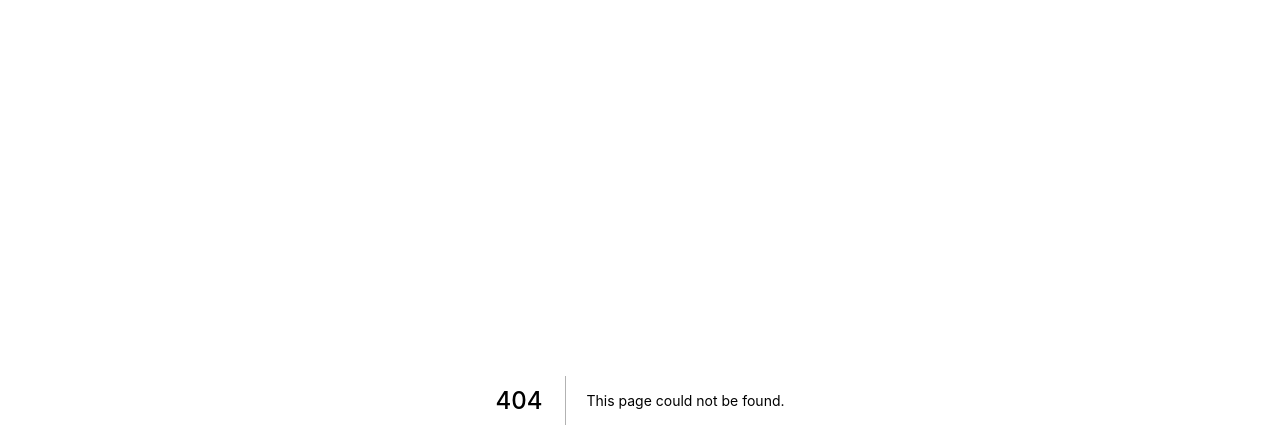
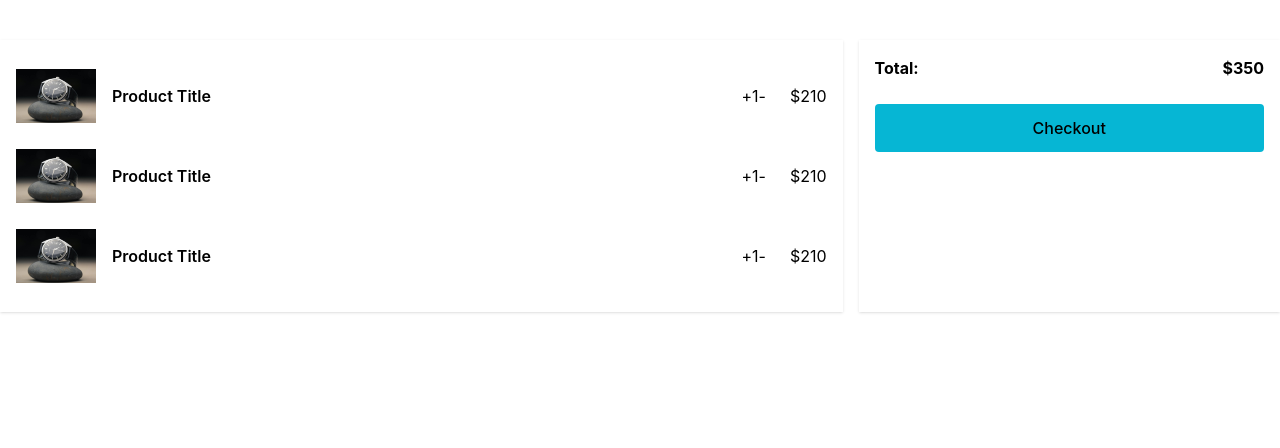
Before and after one commit to mostafizur99/benny-shop, a Next.js app: page /cart in a window 1280 px wide. Before the commit this address had no page. Shown: the top 448 px of the page. Built offline with nearby package versions, Linux system fonts and the light colour scheme.

Commit message:
fear:cart page added

```diff
--- /dev/null
+++ b/pages/cart.js
@@ -0,0 +1,56 @@
+import Head from 'next/head'
+import Image from 'next/image'
+import Link from 'next/link'
+import React from 'react'
+
+const Cart = () => {
+    return (
+        <>
+            <Head>
+                <title>Cart Page</title>
+            </Head>
+            <section className='py-10'>
+                <div className='container mx-auto'>
+                    <div className='flex space-x-4'>
+                        <div className='w-4/6  shadow p-4'>
+                            {
+                                [1, 2, 3].map((item, index) => (
+                                    <div key={index} className='flex items-center justify-between'>
+                                        <Link href={'#'}>
+                                            <a className='flex items-center group overflow-hidden'>
+                                                <div className='relative w-20 h-20'>
+                                                    <Image
+                                                        src="/img/products/product1.jpg"
+                                                        alt='product-image'
+                                                        className=""
+                                                        layout="fill"
+                                                        objectFit="contain"
+                                                    />
+                                                </div>
+                                                <h4 className='ml-4 text-md font-semibold  group-hover:text-cyan-400 transition'>Product Title</h4>
+                                            </a>
+                                        </Link>
+                                        <div className='flex items-center'>
+                                            <div className='flex mr-6'>
+                                                <button>+</button>
+                                                <p>1</p>
+                                                <button>-</button>
+                                            </div>
+                                            <p>$210</p>
+                                        </div>
+                                    </div>
+                                ))
+                            }
+                        </div>
+                        <div className='w-2/6 justify-between shadow p-4'>
+                            <h4 className='pb-6 font-bold flex justify-between'> <span>Total:</span> <span>$350</span></h4>
+                            <button className=' w-full px-5 py-3  rounded font-medium bg-cyan-500'>Checkout</button>
+                        </div>
+                    </div>
+                </div>
+            </section>
+        </>
+    )
+}
+
+export default Cart
```
Also changed, not shown: public/img/products/product1.jpg (added).
